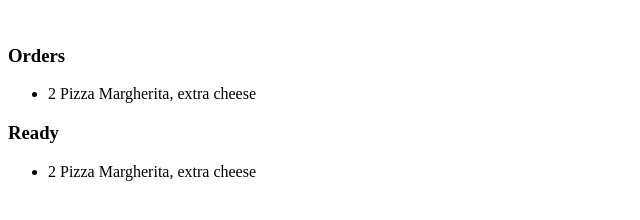
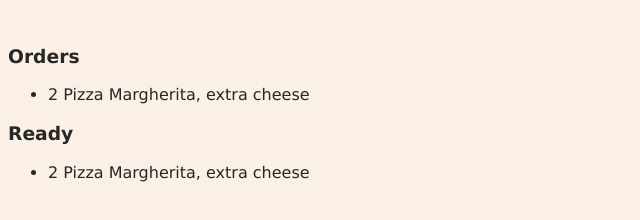
Before and after one commit to edu-santos8/Hello-World, a plain HTML site: page site-exemplo/PizzaDelivery/pizzadelivery.html in a window 1280 px wide. Shown: the whole page, without its empty margins (0-640 px from the left). Drawn offline with Linux system fonts and the light colour scheme.

Commit message:
Update pizzadelivery.css
starting with the CSS of this little project, just the body tag so far

```diff
--- a/site-exemplo/PizzaDelivery/pizzadelivery.css
+++ b/site-exemplo/PizzaDelivery/pizzadelivery.css
@@ -1,4 +1,5 @@
-p {
-    background-color: yellow;
-    color: blueviolet;
+body {
+    background-color: linen;
+    color: rgb(39, 39, 39);
+    font-family: "Verdana", sans-serif;
 }
```
